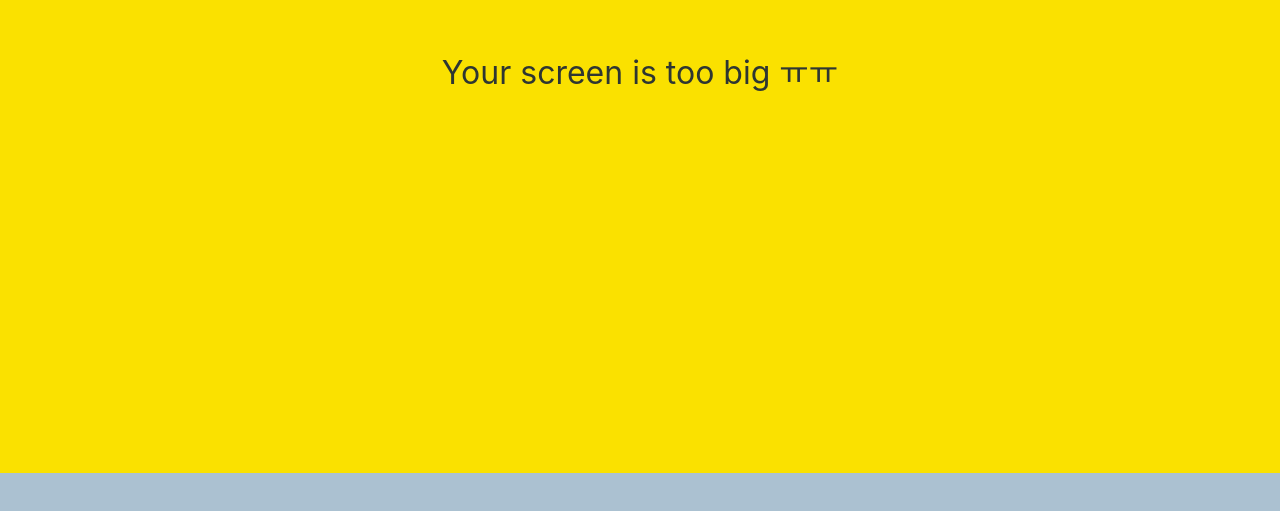
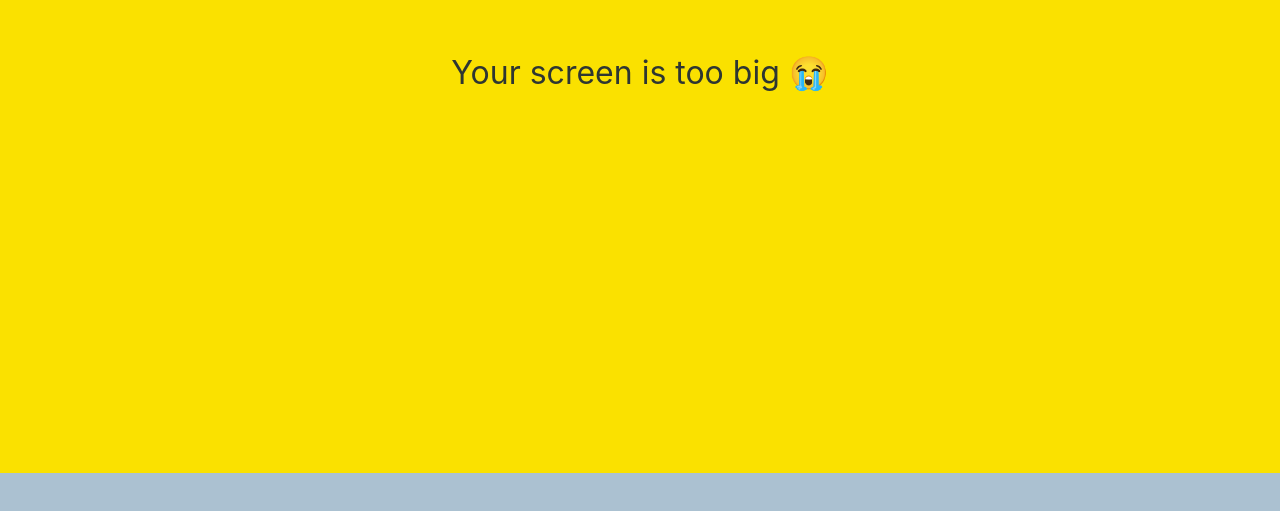
Before and after one commit to Luminogen/kokoa-clone-2020, a plain HTML site: page chat.html in a window 1280 px wide. Shown: the part 327-838 px from the top of the page. Drawn offline with Linux system fonts and the light colour scheme.

Commit message:
ㅠㅠ -> 😭

```diff
--- a/chat.html
+++ b/chat.html
@@ -75,7 +75,7 @@
     </form>
 
     <div id="no-mobile">
-      <span>Your screen is too big ㅠㅠ</span>
+      <span>Your screen is too big 😭</span>
     </div>
 
     <script
```
Also changed, not shown: chats.html (+1 -1 lines), find.html (+1 -1 lines), friends.html (+1 -1 lines), index.html (+1 -1 lines), more.html (+1 -1 lines), settings.html (+1 -1 lines).
